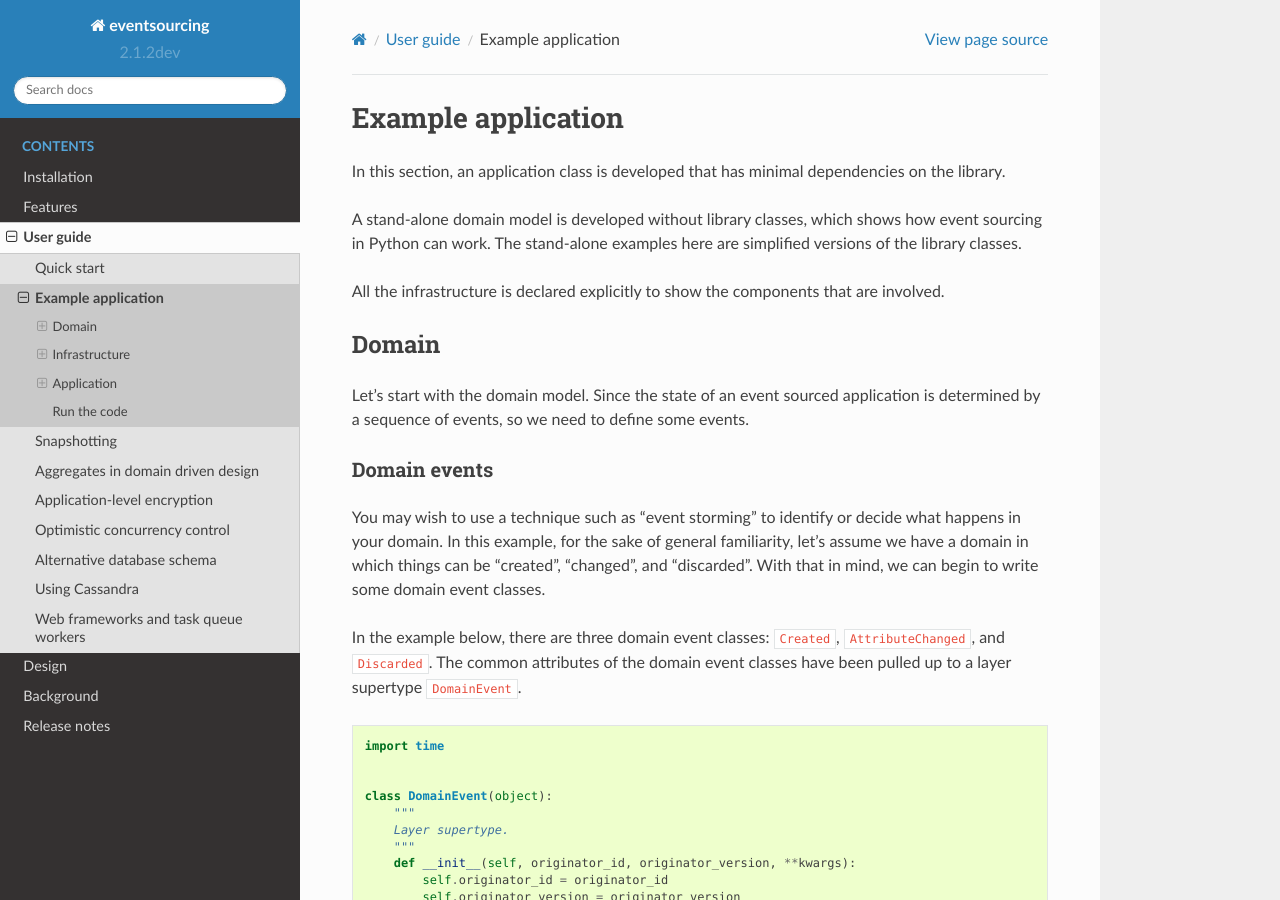
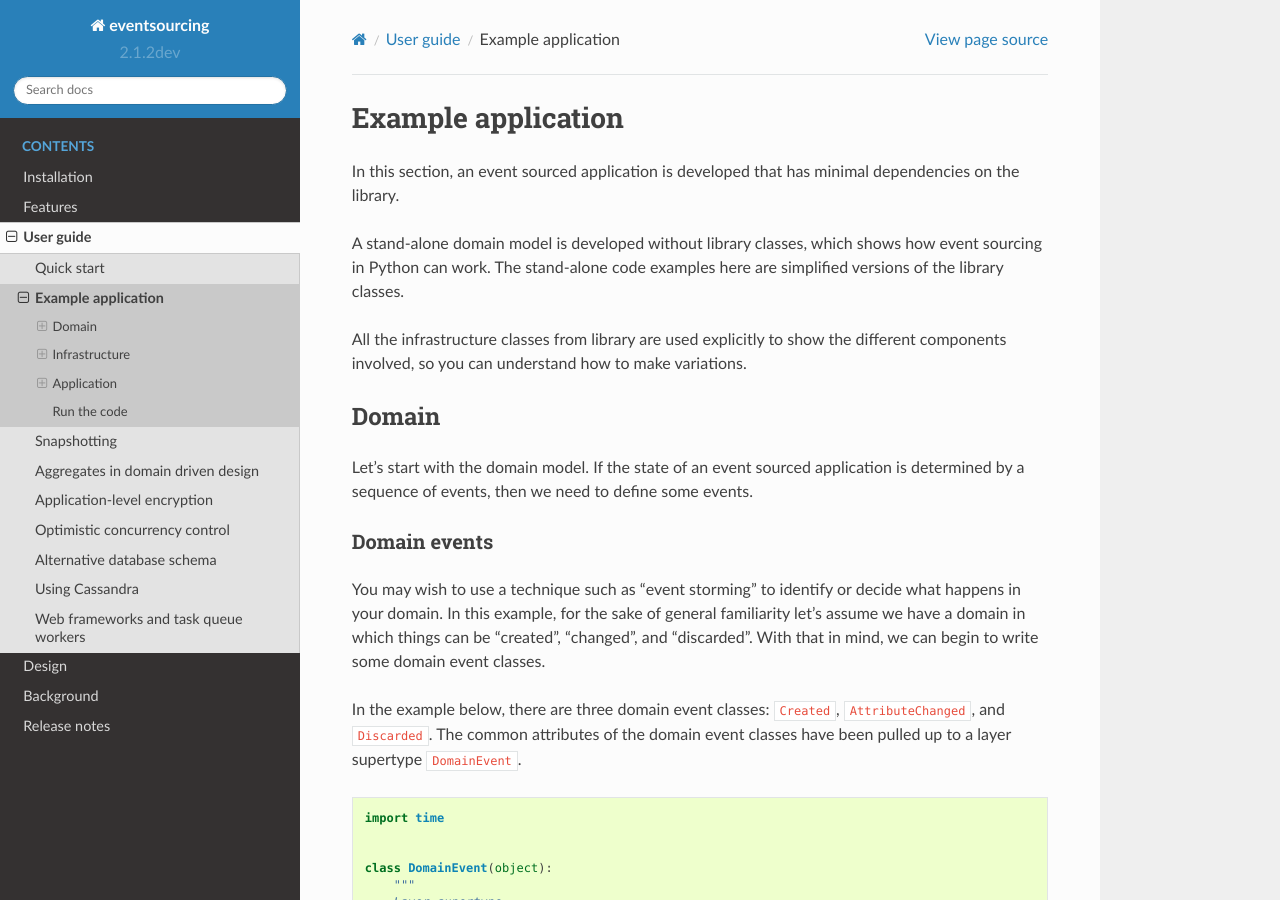
Before and after one commit to pyeventsourcing/eventsourcing, a Sphinx documentation site: the page built from docs/topics/user_guide/example_application.rst, in a window 1280 px wide and 900 px high. Built offline with Sphinx 7.4.7 and the Read the Docs theme 2.0.0, drawn with Linux system fonts in a browser that asks for light colours; some of the changed text lies outside the part shown.

Commit message:
Inlined simple pub-sub functions. Adjusted wording.

```diff
--- a/docs/topics/user_guide/example_application.rst
+++ b/docs/topics/user_guide/example_application.rst
@@ -2,28 +2,28 @@
 Example application
 ===================
 
-In this section, an application class is developed that has minimal
+In this section, an event sourced application is developed that has minimal
 dependencies on the library.
 
 A stand-alone domain model is developed without library classes, which shows
-how event sourcing in Python can work. The stand-alone examples here are
+how event sourcing in Python can work. The stand-alone code examples here are
 simplified versions of the library classes.
 
-All the infrastructure is declared explicitly to show the components that are
-involved.
+All the infrastructure classes from library are used explicitly to show the
+different components involved, so you can understand how to make variations.
 
 
 Domain
 ======
 
-Let's start with the domain model. Since the state of an event sourced application
-is determined by a sequence of events, so we need to define some events.
+Let's start with the domain model. If the state of an event sourced application
+is determined by a sequence of events, then we need to define some events.
 
 Domain events
 -------------
 
 You may wish to use a technique such as "event storming" to identify or decide what
-happens in your domain. In this example, for the sake of general familiarity, let's
+happens in your domain. In this example, for the sake of general familiarity let's
 assume we have a domain in which things can be "created", "changed", and "discarded".
 With that in mind, we can begin to write some domain event classes.
 
@@ -148,12 +146,8 @@
             publish(event)
 
 
-The entity methods follow a similar pattern. Each constructs an event that represents the result
-of the operation. Each uses a "mutator function" function ``mutate()`` to apply the event
-to the entity. Each publishes the event for the benefit of any subscribers.
-
-The factory ``create_new_example()`` below, which works in the same way, can be used to create
-new entities.
+The factory ``create_new_example()`` below, which works in the same way as the methods of
+the entity, can be used to create new entities.
 
 .. code:: python
 
@@ -178,6 +172,32 @@
 
         # Return the new entity.
         return entity
+
+
+The entity methods and the factory follow a similar pattern. Each constructs an event that
+represents the result of the operation. Each uses a "mutator function" function ``mutate()``
+to apply the event to the entity. Each publishes the event for the benefit of any subscribers
+using a function ``publish()`` that we can define now, accompanied by the ``subscribe()`` and
+an ``unsubscribe()`` functions that will be used below.
+
+
+.. code:: python
+
+    subscribers = []
+
+    def publish(event):
+        for subscriber in subscribers:
+            subscriber(event)
+
+
+    def subscribe(subscriber):
+        subscribers.append(subscriber)
+
+
+    def unsubscribe(subscriber):
+        subscribers.remove(subscriber)
+
+
 
 
 When replaying a sequence of events, for example when reconstructing an entity from its
```
Also changed, not shown: other parts of docs/topics/user_guide/example_application.rst (+0 -6 lines).
